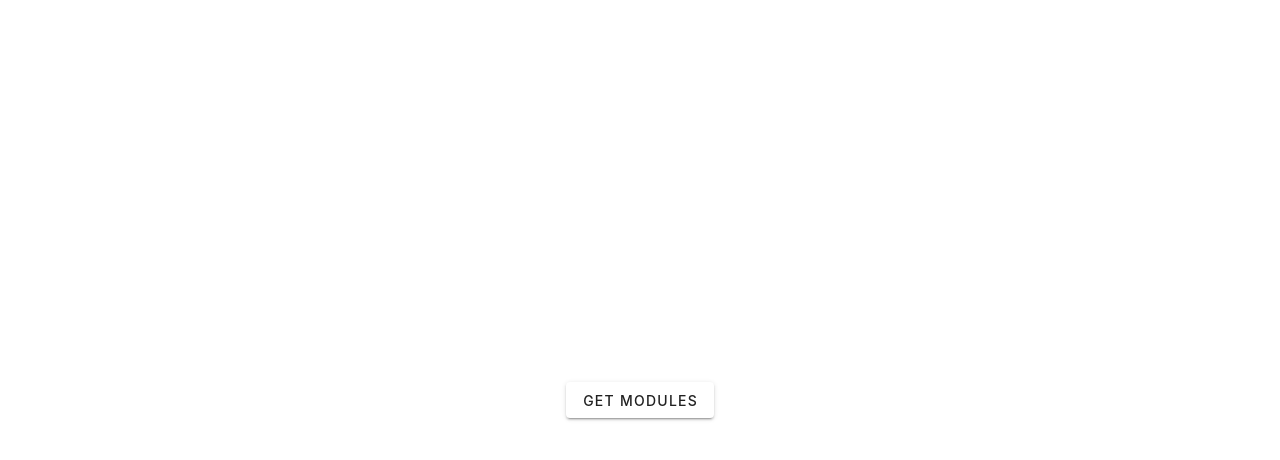
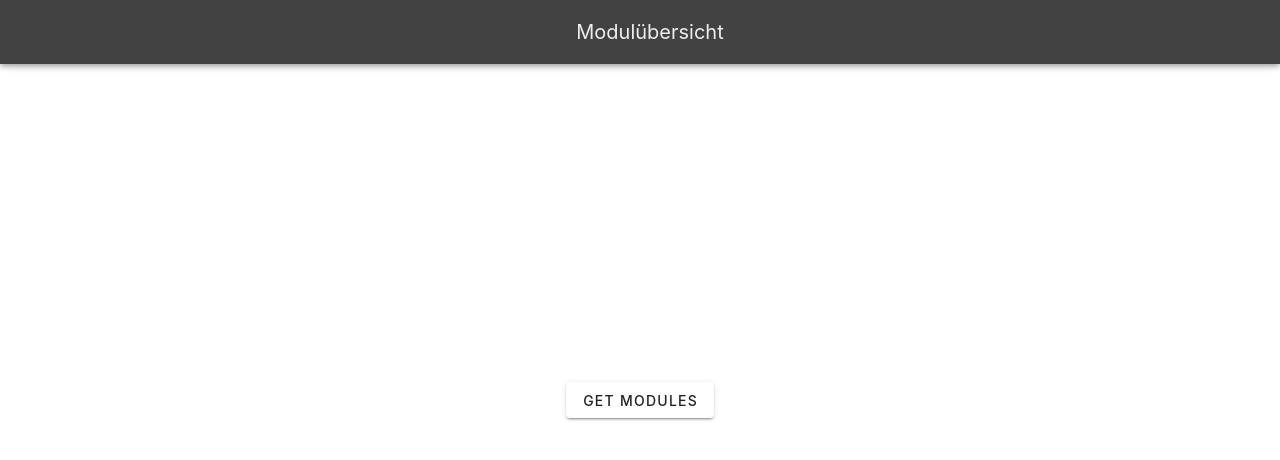
Before and after one commit to nobodyknowsE/GIBIS_REST, a Vue app in the folder gibis-rest/: page / in a window 1280 px wide. Shown: the top 460 px of the page. Built offline with nearby package versions, Linux system fonts and the light colour scheme.

Commit message:
add app bar

```diff
--- a/gibis-rest/src/App.vue
+++ b/gibis-rest/src/App.vue
@@ -3,5 +3,11 @@ import TestComponent from './components/TestComponent.vue'
 </script>
 
 <template>
+  <v-layout>
+    <v-app-bar
+      title="Modulübersicht"
+      color="surface-variant"
+    />
+  </v-layout>
   <TestComponent/>
 </template>
--- a/gibis-rest/src/components/TestComponent.vue
+++ b/gibis-rest/src/components/TestComponent.vue
@@ -1,4 +1,5 @@
 <template>
+
     <v-btn @click="fetchDataFromAPI">Get Modules</v-btn>
 </template>
 
```
